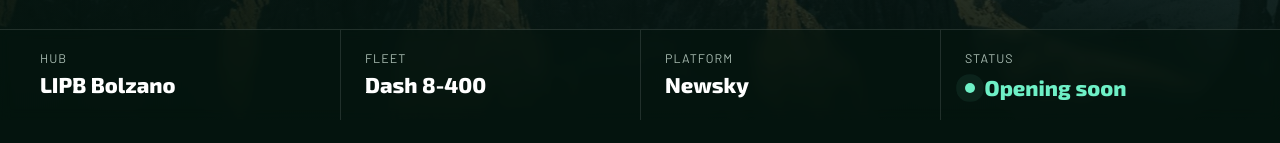
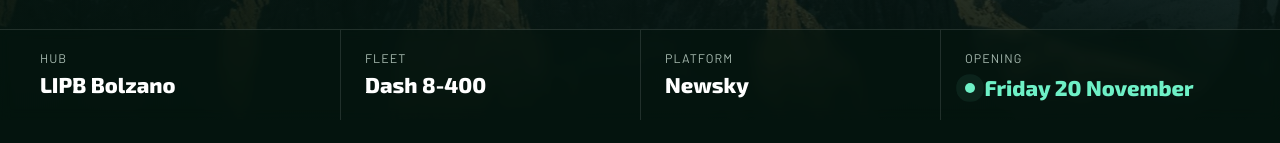
Before and after one commit to skyalpsvirtual/skyalpsvirtual.github.io, a plain HTML site: page site/maintenance.html in a window 1280 px wide. Shown: the part 680-823 px from the top of the page. Drawn offline with Linux system fonts and the light colour scheme.

Commit message:
Add files via upload

```diff
--- a/site/maintenance.html
+++ b/site/maintenance.html
@@ -185,7 +185,7 @@
         <div><dt>Hub</dt><dd>LIPB Bolzano</dd></div>
         <div><dt>Fleet</dt><dd>Dash 8-400</dd></div>
         <div><dt>Platform</dt><dd>Newsky</dd></div>
-        <div><dt>Status</dt><dd><span class="status">Opening soon</span></dd></div>
+        <div><dt>Opening</dt><dd><time class="status" datetime="2026-11-20">Friday 20&nbsp;November</time></dd></div>
       </dl>
     </div>
   </div>
```
